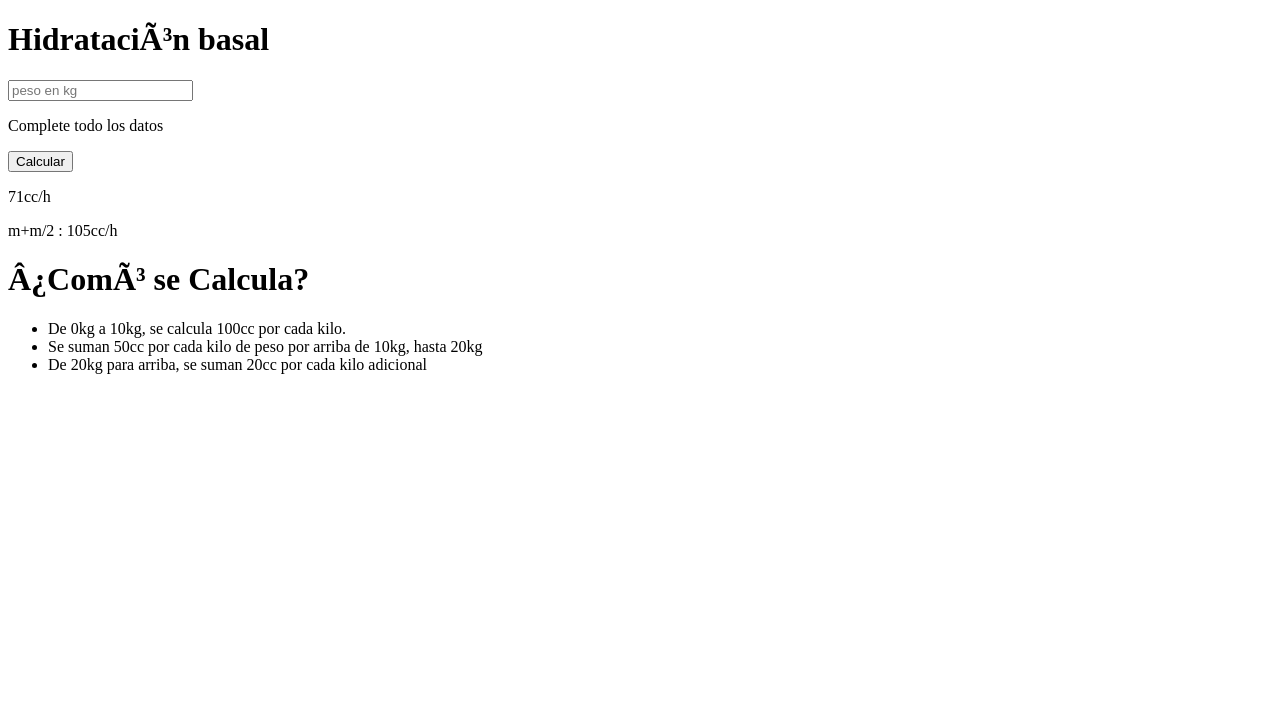
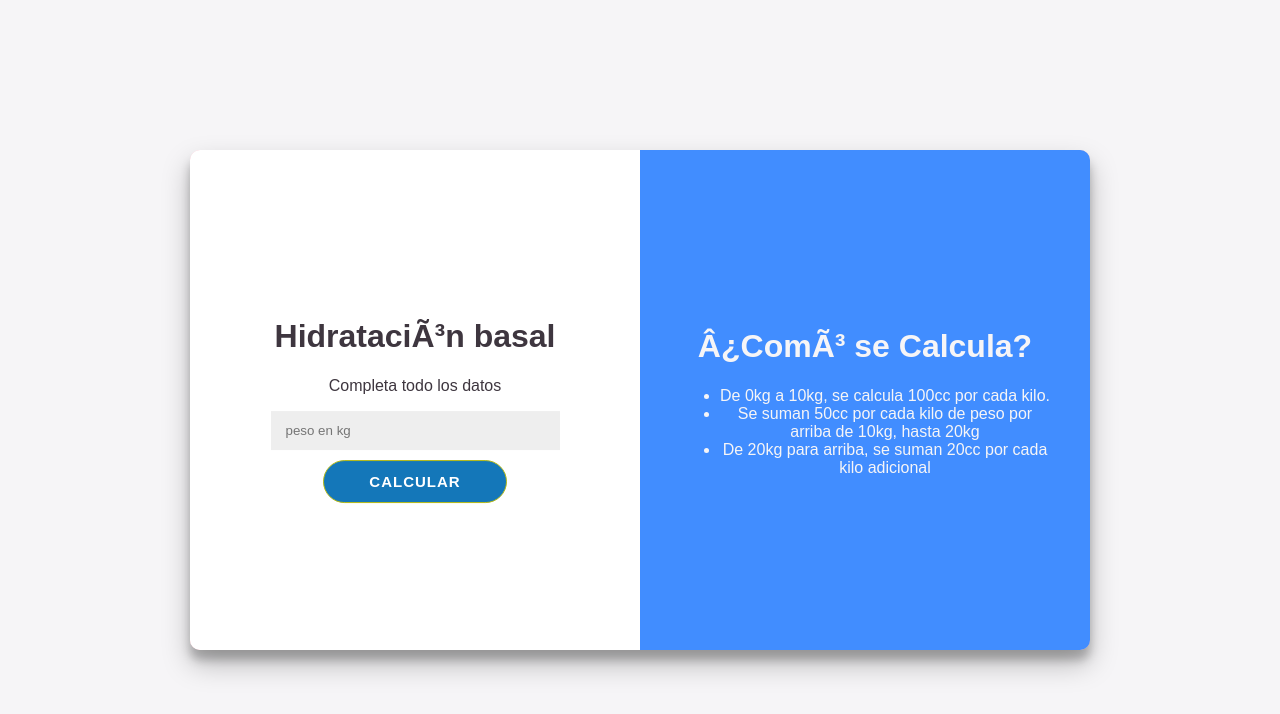
Before and after one commit to Ximena-15/CalculadoraBasal1, a plain HTML site: page index.html in a window 1280 px wide. Drawn offline with Linux system fonts and the light colour scheme; a web font is replaced by a local one.

Commit message:
Se agregaron detalles con CSS

```diff
--- a/index.html
+++ b/index.html
@@ -1,21 +1,25 @@
 <!DOCTYPE html>
 <html>
-
     <head>
         <title>Calculadora de Hidratación</title>
         <meta charset="utf-8 /">
+        <link rel="stylesheet" href="./styles.css">
     </head>
     <body>
-        <div>
+        <div id="contenedor">
+            <div id="calculadora">
+                <div class="contenido">
                 <h1>Hidratación basal</h1>
+                <p class="item"> Completa todo los datos</p>
                 <input type="number" placeholder="peso en kg" />
-            <p>Complete todo los datos</p>
-            <button>Calcular</button>
-            <p>71cc/h</p>
-            <p>m+m/2 : 105cc/h</p>
-
+                <p class="item" id="error">Debe completar todos los datos</p>
+                <button class="item" id="calcular">Calcular</button>
+                <p class="item resultado" id="flu">71cc/h</p>
+                <p class="item resultado" id="man">m+m/2 : 105cc/h</p>
                 </div>
-        <div>
+            </div>
+            <div id="detalle">
+                <div class="contenido">
                     <h1>¿Comó se Calcula?</h1>
                     <ul>
                         <li>De 0kg a 10kg, se calcula 100cc por cada kilo.</li>
@@ -23,5 +27,7 @@
                         <li>De 20kg para arriba, se suman 20cc por cada kilo adicional</li>
                     </ul>
                 </div>
+            </div>
+        </div>
     </body>
 </html>
--- /dev/null
+++ b/styles.css
@@ -0,0 +1,80 @@
+@import url('https://fonts.googleapis.com/css2?family=Anta&family=Kode+Mono:wght@400..700&display=swap');
+
+
+body{
+    background: #f6f5f7;
+    font-family: 'Anta', sans-serif;
+    color: #3E363F;
+}
+#contenedor{
+    width: 900px;
+    height: 500px;
+    background: pink;
+    text-align: center;
+    position: absolute;
+    inset: 0;
+    margin: auto;
+    border-radius: 10px;
+    overflow: hidden;
+    box-shadow: 0 14px 28px rgba(0,0,0,0.25),
+      0 10px 10px rgba(0,0,0,0.22);
+}
+#calculadora{
+    background: white;
+    width: 50%;
+    height: 100%;
+    float: left;
+}
+
+#detalle{
+    background: #418dff;
+    width: 50%;
+    height: 100%;
+    float: left;
+    color: #f6f5f7;
+}
+.contenido {
+    position: relative;
+    top: 50%;
+    transform: translateY(-50%);
+    overflow: hidden;
+    padding: 40px;
+}
+input {
+    width: 70%;
+    padding: 12px 15px;
+    border: none;
+    background-color: #eee;
+}
+
+button{
+font-size: 15px;
+    font-weight: bold;
+    padding: 12px 45px;
+    border-radius: 30px;
+    background-color: #1477b9;
+    border: 1px solid #b6b914;
+    color: #FFFFFF;
+    text-transform: uppercase;
+    letter-spacing: 1px;
+    transition: transform 20ms ease-in;
+margin-top: 10px;
+}
+
+button:active{
+    transform: scale(0.95);
+}
+
+#error {
+    color: red;
+    font-weight: bold;
+    display: none;
+}
+
+.resultado {
+    color: #0a81d1;
+    font-weight: bold;
+    font-size: 25px;
+    margin-bottom: 5px;
+    display: none;
+}
```
Lines whose indentation alone changed are shown as unchanged.
